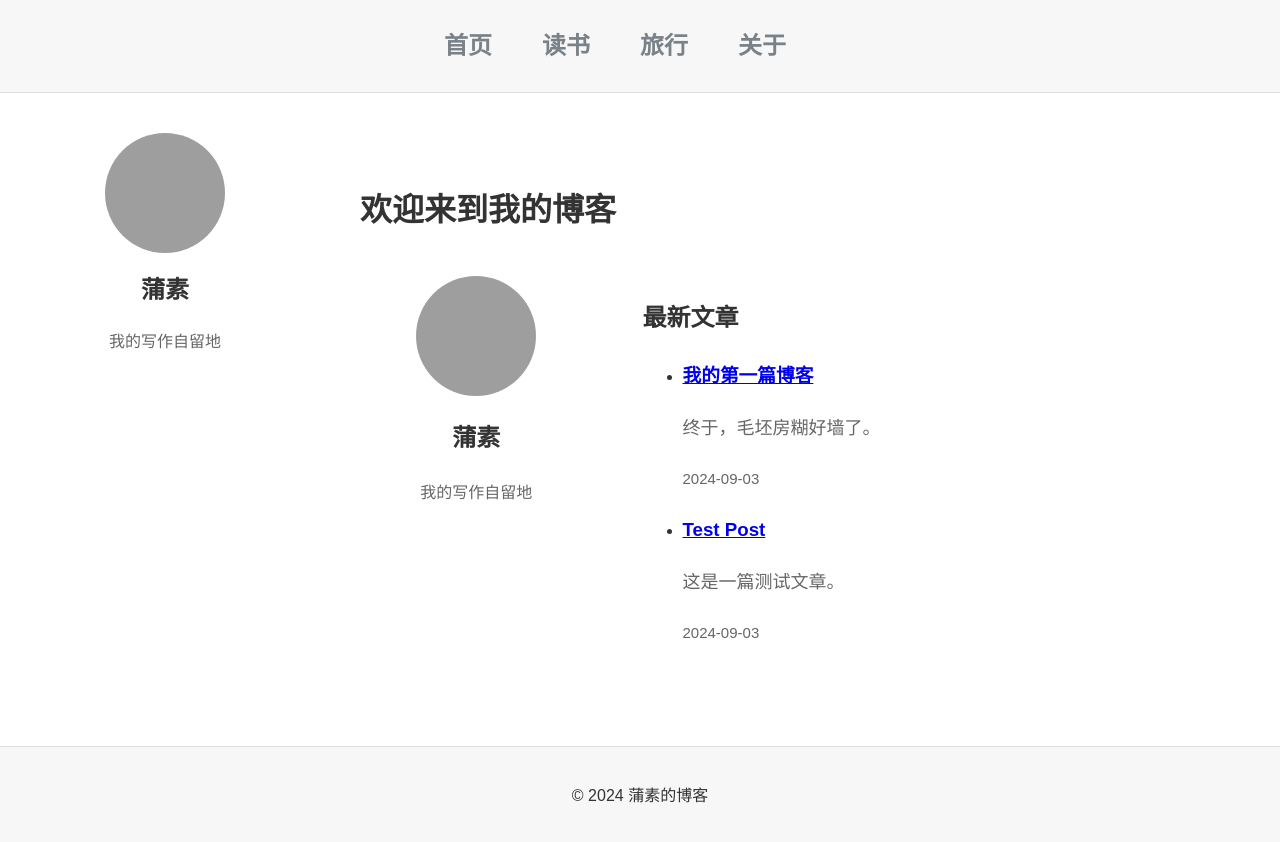
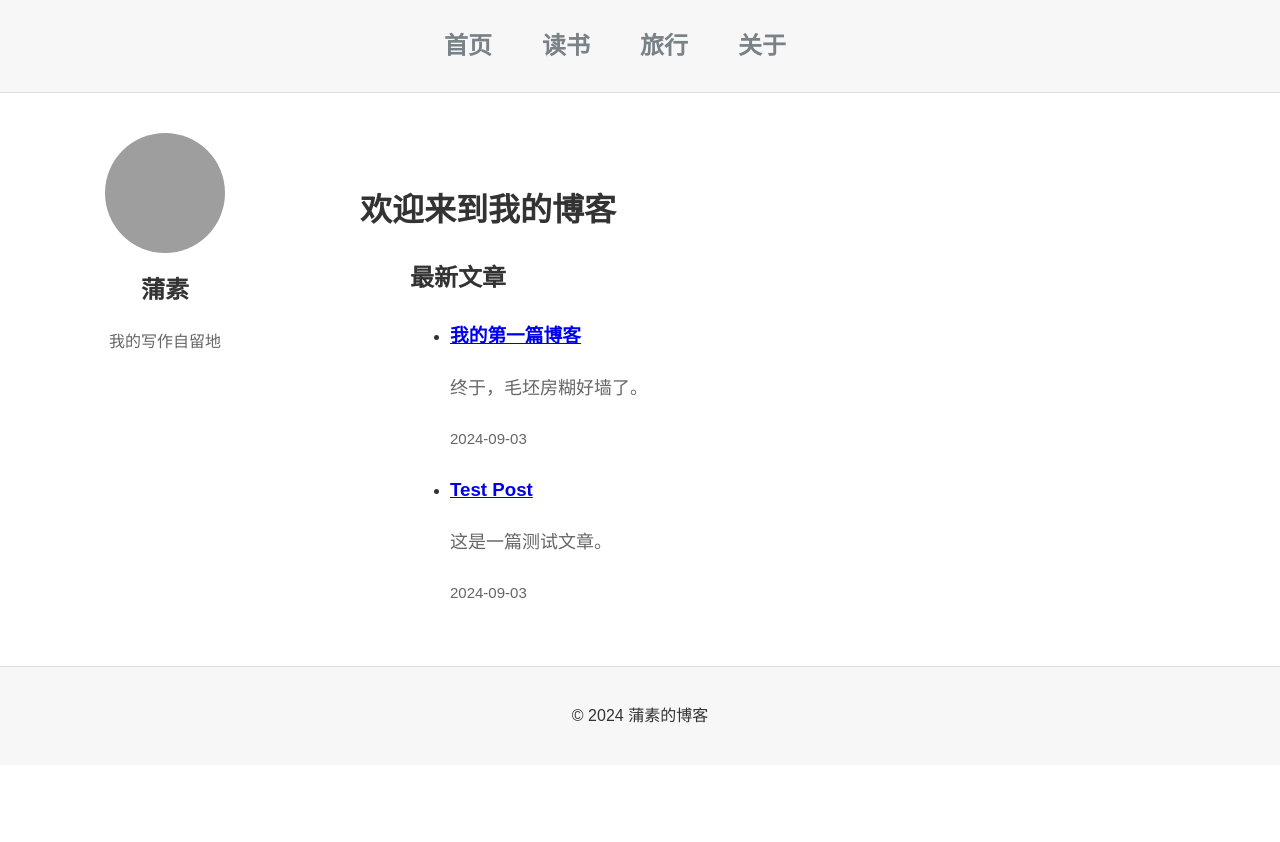
Before and after one commit to pususu/skills-github-pages, a Jekyll site: the page built from index.html, in a window 1280 px wide. Shown: the top 842 px of the page. Built offline with Jekyll 4.4.1, drawn with Linux system fonts in a browser that asks for light colours; grey boxes are pictures that could not be loaded.

Commit message:
Update index.html

```diff
--- a/index.html
+++ b/index.html
@@ -3,18 +3,9 @@ layout: default
 title: 欢迎来到我的博客
 ---
 
-<div class="main-content">
-    <!-- 左侧栏，包含头像和个人信息 -->
-    <aside class="sidebar">
-        <div class="profile">
-            <img src="https://static.openmindclub.com/2024-09-02-79801724253479_.pic.jpg" alt="蒲素的头像">
-            <h2>蒲素</h2>
-            <p>我的写作自留地</p>
-        </div>
-    </aside>
-
 <!-- 右侧内容区域 -->
-    <section class="content">
+<section class="content" style="flex: 3;">
+    <!-- 添加文章列表 -->
     <h2>最新文章</h2>
     <ul class="post-list">
         {% for post in site.posts %}
@@ -26,4 +17,3 @@ title: 欢迎来到我的博客
         {% endfor %}
     </ul>
 </section>
-</div>
```
Lines whose indentation alone changed are shown as unchanged.
